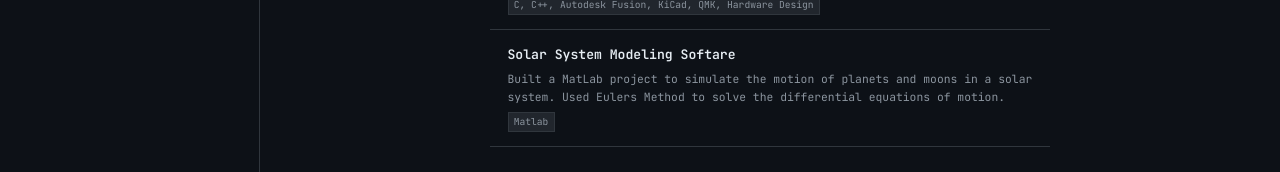
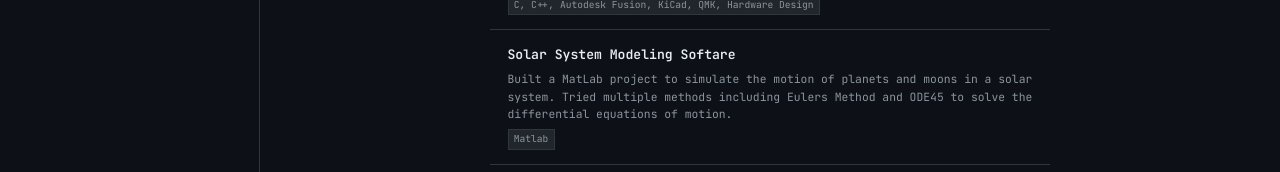
Before and after one commit to RowanMueller/rowanmueller.github.io, a React (Vite) app: page /projects in a window 1280 px wide. Shown: the part 319-491 px from the top of the page. Built offline with nearby package versions, Linux system fonts and the light colour scheme; no server answers.

Commit message:
added second video of solar system (video hosted elsewhere or add via LFS)

```diff
--- a/src/data/projects.json
+++ b/src/data/projects.json
@@ -25,11 +25,14 @@
     {
       "id": "3",
       "title": "Solar System Modeling Softare",
-      "description": "Built a MatLab project to simulate the motion of planets and moons in a solar system. Used Eulers Method to solve the differential equations of motion.",
+      "description": "Built a MatLab project to simulate the motion of planets and moons in a solar system. Tried multiple methods including Eulers Method and ODE45 to solve the differential equations of motion.",
       "technologies": [
         "Matlab"
       ],
-      "video": "/assets/videoClips/SolarSystem.mp4"
+      "videos": [
+        "/assets/videoClips/SolarSystem.mp4",
+        "/assets/videoClips/SS2.mp4"
+      ]
     }
   ]
 }
--- a/src/pages/ProjectDetail.jsx
+++ b/src/pages/ProjectDetail.jsx
@@ -30,9 +30,20 @@ export default function ProjectDetail() {
             ))}
           </div>
         )}
-        {project.video && (
+        {project.videos && project.videos.length > 0 && project.videos.map((src, i) => (
           <video
-            src={project.video}
+            key={i}
+            src={encodeURI(src)}
+            controls
+            playsInline
+            className="project-video project-detail__video"
+          >
+            Your browser does not support the video tag.
+          </video>
+        ))}
+        {!project.videos && project.video && (
+          <video
+            src={encodeURI(project.video)}
             controls
             playsInline
             className="project-video project-detail__video"
```
Also changed, not shown: 2 other files (tests, documents, lock files or other folders).
